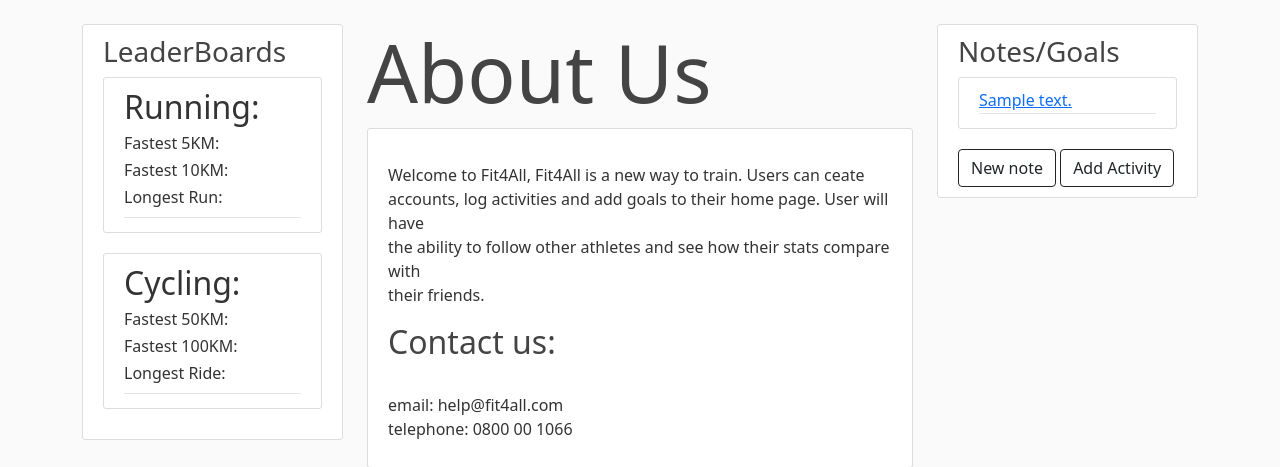
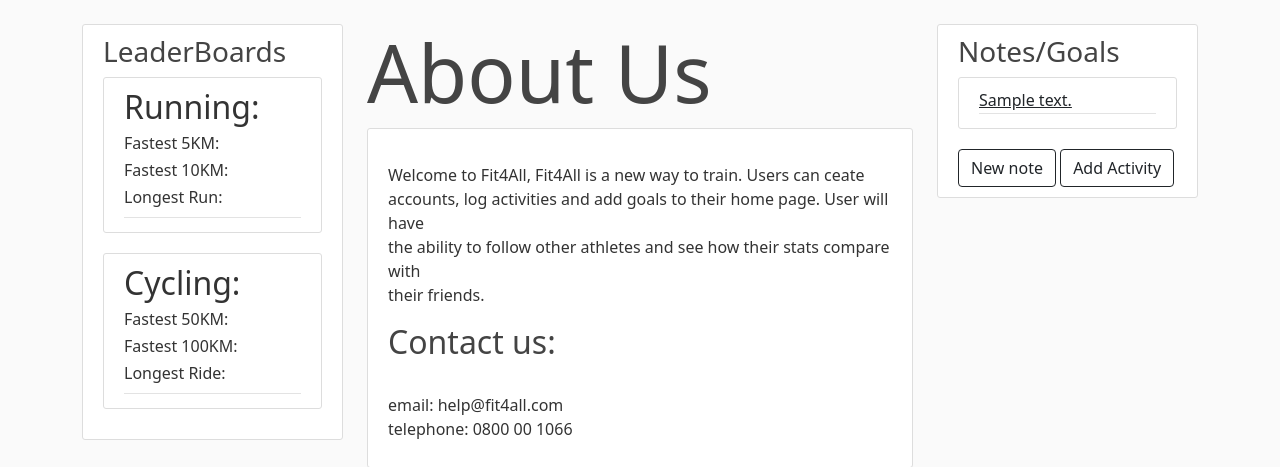
Before and after one commit to lewisstevenmackenzie/Glen-Lyon-Group-Project, a Flask app: page /about in a window 1280 px wide. Shown: the part 56-523 px from the top of the page. Run offline with Flask 2, Linux system fonts and the light colour scheme; a user stored in the database is signed in; tables that the repository leaves empty hold one stand-in row (values such as "Sample post").

Commit message:
link color

```diff
--- a/fit4all/templates/layout.html
+++ b/fit4all/templates/layout.html
@@ -116,7 +116,7 @@
              <article class="media content-section">
               <div class="media-body">
                 <div class="article-metadata">
-                <a class="mr-2" href="{{ url_for('note', note_id=note.id) }}">{{ note.content }}</a>
+                <a class="link-dark" href="{{ url_for('note', note_id=note.id) }}">{{ note.content }}</a>
               </article>
             {% endfor %}
           {% if current_user.is_authenticated %}
```
